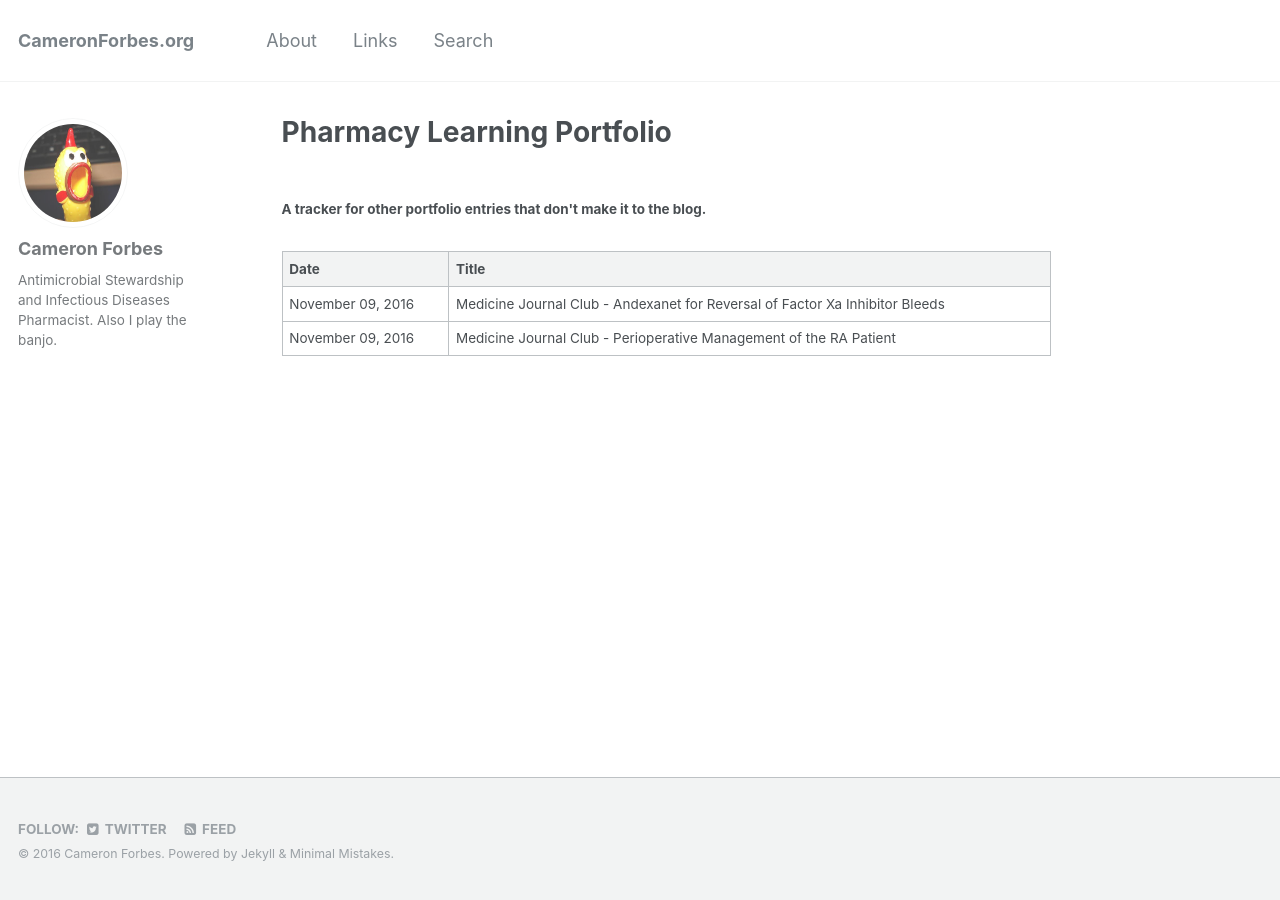
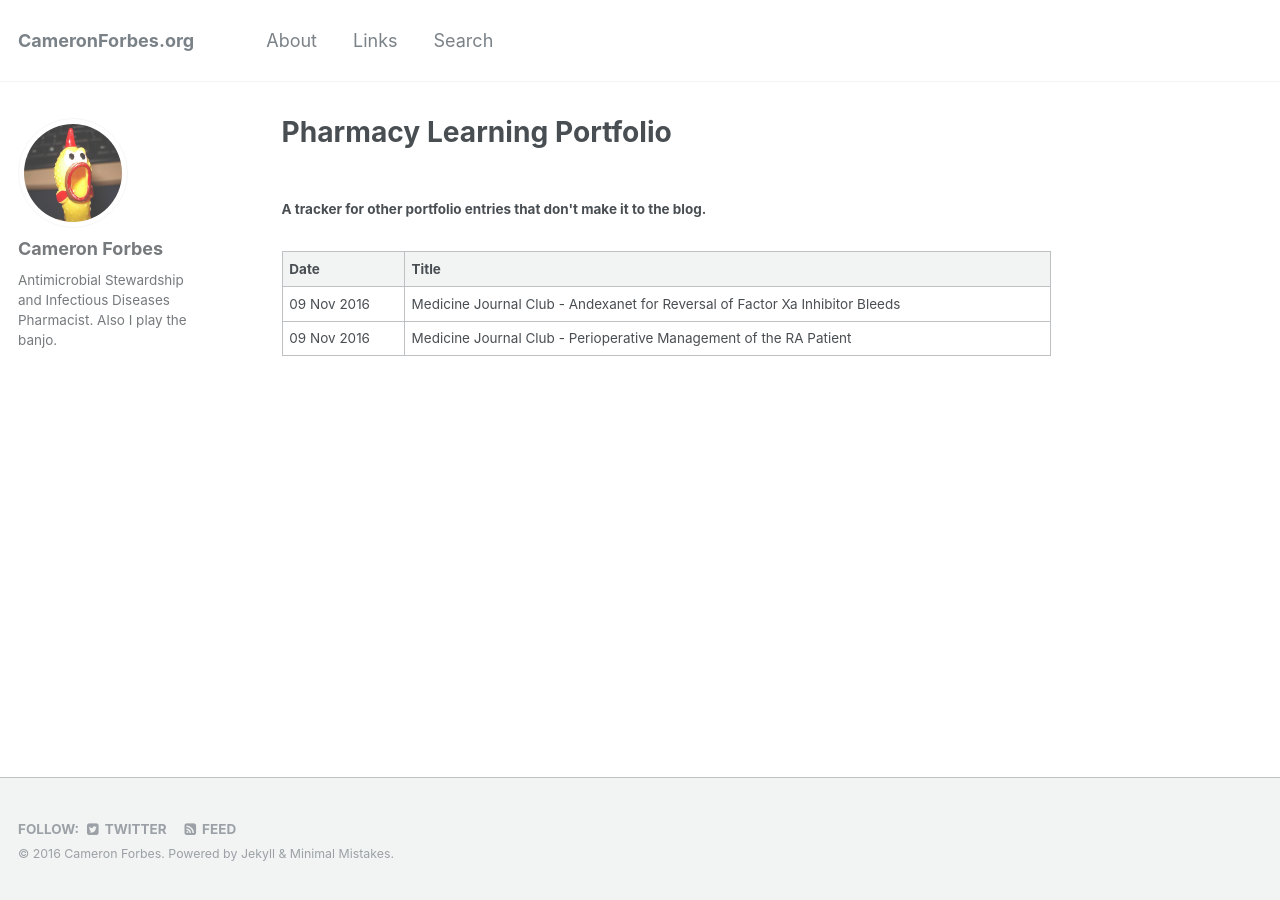
Before and after one commit to BanjoCam/banjocam.github.io, a Jekyll site: the page built from _pages/log.html, in a window 1280 px wide. Built offline with Jekyll 4.4.1, drawn with Linux system fonts in a browser that asks for light colours.

Commit message:
log update

```diff
--- a/_pages/log.html
+++ b/_pages/log.html
@@ -16,7 +16,7 @@ title: "Pharmacy Learning Portfolio"
     <tbody>
         {% for entry in site.data.portfolio reversed %}
         <tr>
-            <td>{{ entry.date | date: '%B %d, %Y' }}</td>
+            <td>{{ entry.date | date_to_string }}</td>
             <td>{{ entry.title }}</td>
         </tr>
         {% endfor %}
```
